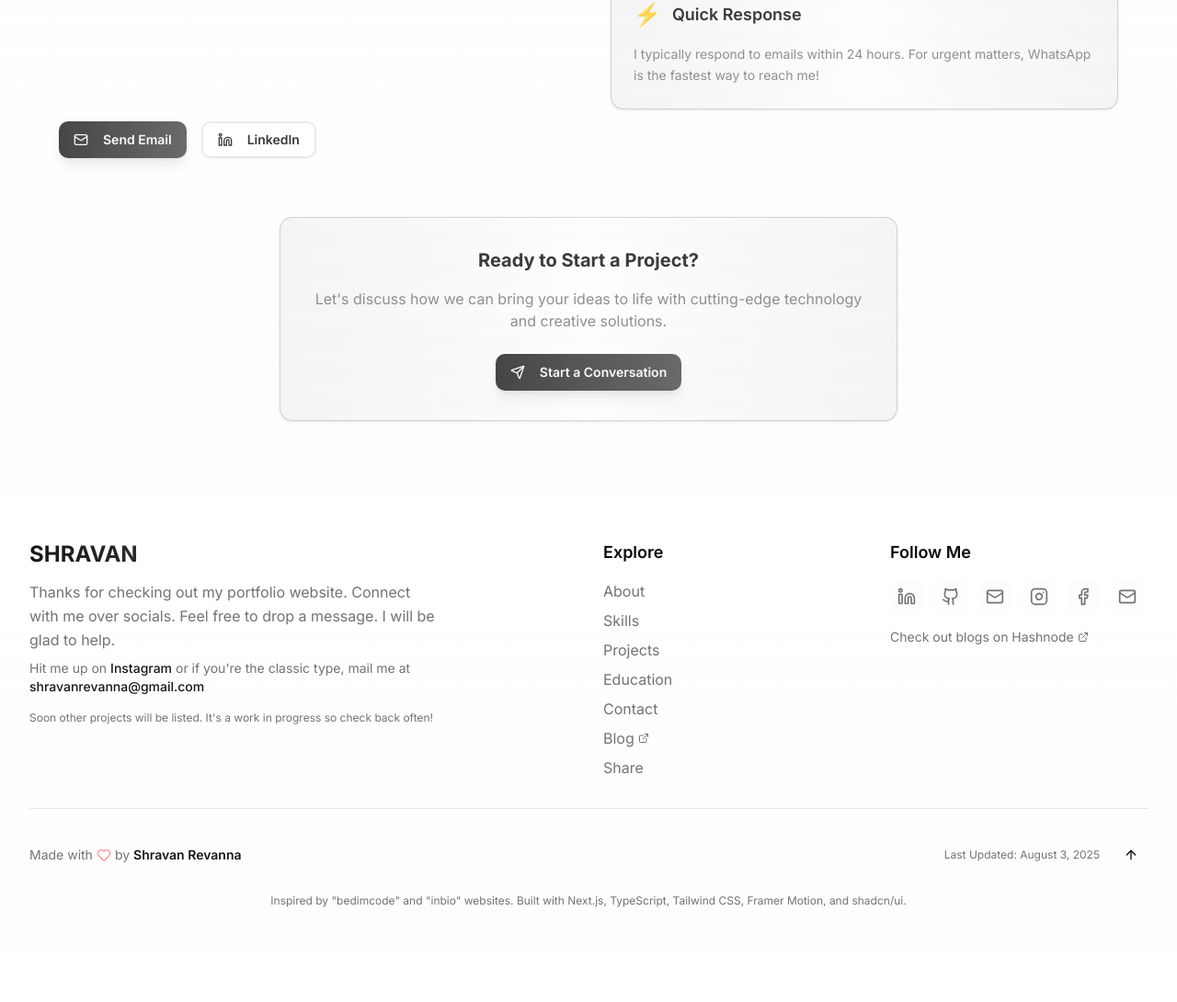
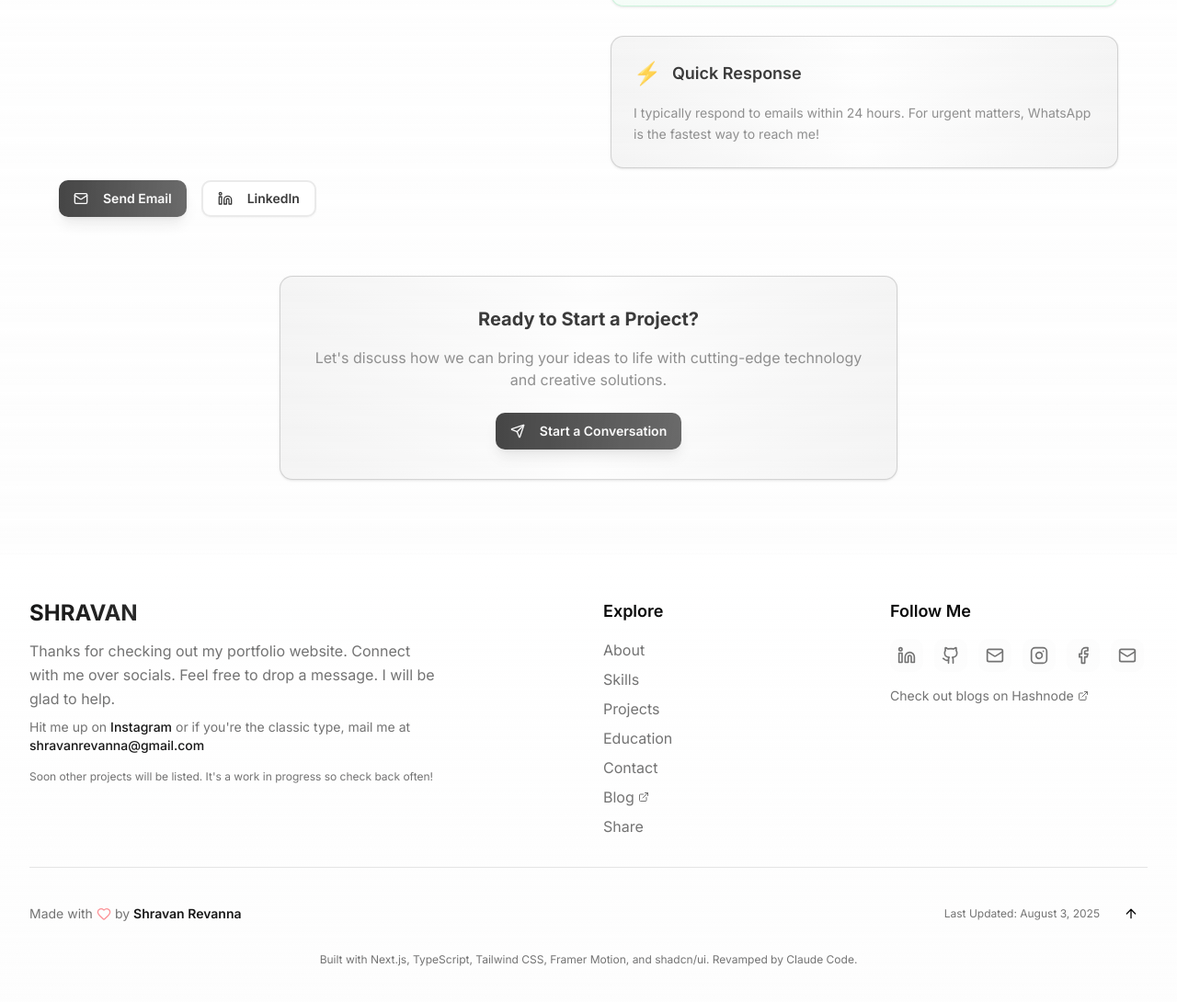
Before and after one commit to myselfshravan/myselfshravan.github.io, a Next.js app: page / in a window 1280 px wide. Shown: the part 7797-8887 px from the top of the page at 92% size. Before the commit the page ends 8833 px from the top, so only its background shows below. Built offline with nearby package versions, Linux system fonts and the light colour scheme; some icons are missing.

Commit message:
feat: add padding to main section and improve footer formatting and footer fix

```diff
--- a/src/app/page.tsx
+++ b/src/app/page.tsx
@@ -77,7 +77,7 @@ export default function Home() {
   return (
     <div className="min-h-screen">
       <Header />
-      <main>
+      <main className="pt-16">
         <Hero />
         <About />
         <Skills />
--- a/src/components/layout/footer.tsx
+++ b/src/components/layout/footer.tsx
@@ -1,30 +1,39 @@
-"use client"
+"use client";
 
-import React from "react"
-import { motion } from "framer-motion"
-import { Heart, ExternalLink, ArrowUp, Github, Linkedin, Instagram, Facebook, Mail } from "lucide-react"
-import { Button } from "@/components/ui/button"
-import { Separator } from "@/components/ui/separator"
-import portfolioData from "@/lib/portfolio-data.json"
+import React from "react";
+import { motion } from "framer-motion";
+import {
+  Heart,
+  ExternalLink,
+  ArrowUp,
+  Github,
+  Linkedin,
+  Instagram,
+  Facebook,
+  Mail,
+} from "lucide-react";
+import { Button } from "@/components/ui/button";
+import { Separator } from "@/components/ui/separator";
+import portfolioData from "@/lib/portfolio-data.json";
 
 const socialIcons = {
   github: Github,
   linkedin: Linkedin,
   instagram: Instagram,
   facebook: Facebook,
-}
+};
 
 export function Footer() {
   const scrollToTop = () => {
-    window.scrollTo({ top: 0, behavior: "smooth" })
-  }
+    window.scrollTo({ top: 0, behavior: "smooth" });
+  };
 
   const scrollToSection = (sectionId: string) => {
-    const element = document.querySelector(sectionId)
+    const element = document.querySelector(sectionId);
     if (element) {
-      element.scrollIntoView({ behavior: "smooth" })
+      element.scrollIntoView({ behavior: "smooth" });
     }
-  }
+  };
 
   const navLinks = [
     { name: "About", href: "#about" },
@@ -32,7 +41,7 @@ export function Footer() {
     { name: "Projects", href: "#projects" },
     { name: "Education", href: "#education" },
     { name: "Contact", href: "#contact" },
-  ]
+  ];
 
   return (
     <footer className="bg-gradient-to-b from-background to-muted/20 border-t border-muted/20">
@@ -50,8 +59,9 @@ export function Footer() {
                 SHRAVAN
               </h3>
               <p className="text-muted-foreground leading-relaxed max-w-md mt-3">
-                Thanks for checking out my portfolio website. Connect with me over socials.
-                Feel free to drop a message. I will be glad to help.
+                Thanks for checking out my portfolio website. Connect with me
+                over socials. Feel free to drop a message. I will be glad to
+                help.
               </p>
               <p className="text-sm text-muted-foreground mt-2">
                 Hit me up on{" "}
@@ -79,7 +89,8 @@ export function Footer() {
               transition={{ duration: 0.5, delay: 0.2 }}
               viewport={{ once: true }}
             >
-              Soon other projects will be listed. It's a work in progress so check back often!
+              Soon other projects will be listed. It's a work in progress so
+              check back often!
             </motion.p>
           </div>
 
@@ -115,10 +126,12 @@ export function Footer() {
               </li>
               <li>
                 <button
-                  onClick={() => navigator.share?.({
-                    title: 'Shravan Revanna - Portfolio',
-                    url: window.location.href
-                  })}
+                  onClick={() =>
+                    navigator.share?.({
+                      title: "Shravan Revanna - Portfolio",
+                      url: window.location.href,
+                    })
+                  }
                   className="text-muted-foreground hover:text-primary transition-colors text-left"
                 >
                   Share
@@ -136,8 +149,11 @@ export function Footer() {
           >
             <h4 className="text-lg font-semibold mb-4">Follow Me</h4>
             <div className="flex flex-wrap gap-3">
-              {Object.entries(portfolioData.social).slice(0, 6).map(([platform, url]) => {
-                const Icon = socialIcons[platform as keyof typeof socialIcons] || Mail
+              {Object.entries(portfolioData.social)
+                .slice(0, 6)
+                .map(([platform, url]) => {
+                  const Icon =
+                    socialIcons[platform as keyof typeof socialIcons] || Mail;
                   return (
                     <motion.a
                       key={platform}
@@ -150,7 +166,7 @@ export function Footer() {
                     >
                       <Icon className="h-5 w-5" />
                     </motion.a>
-                )
+                  );
                 })}
             </div>
 
@@ -181,8 +197,11 @@ export function Footer() {
             viewport={{ once: true }}
           >
             <p className="flex items-center">
-              Made with <Heart className="h-4 w-4 text-red-500 mx-1 animate-pulse" /> by{" "}
-              <span className="font-semibold text-primary ml-1">Shravan Revanna</span>
+              Made with{" "}
+              <Heart className="h-4 w-4 text-red-500 mx-1 animate-pulse" /> by{" "}
+              <span className="font-semibold text-primary ml-1">
+                Shravan Revanna
+              </span>
             </p>
           </motion.div>
 
@@ -194,10 +213,11 @@ export function Footer() {
             viewport={{ once: true }}
           >
             <p className="text-xs text-muted-foreground">
-              Last Updated: {new Date().toLocaleDateString('en-US', {
-                year: 'numeric',
-                month: 'long',
-                day: 'numeric'
+              Last Updated:{" "}
+              {new Date().toLocaleDateString("en-US", {
+                year: "numeric",
+                month: "long",
+                day: "numeric",
               })}
             </p>
 
@@ -221,11 +241,11 @@ export function Footer() {
           viewport={{ once: true }}
         >
           <p className="text-xs text-muted-foreground">
-            Inspired by "bedimcode" and "inbio" websites. Built with Next.js, TypeScript, Tailwind CSS,
-            Framer Motion, and shadcn/ui.
+            Built with Next.js, TypeScript, Tailwind CSS, Framer Motion, and
+            shadcn/ui. Revamped by Claude Code.
           </p>
         </motion.div>
       </div>
     </footer>
-  )
+  );
 }
```
Lines whose indentation alone changed are shown as unchanged.
